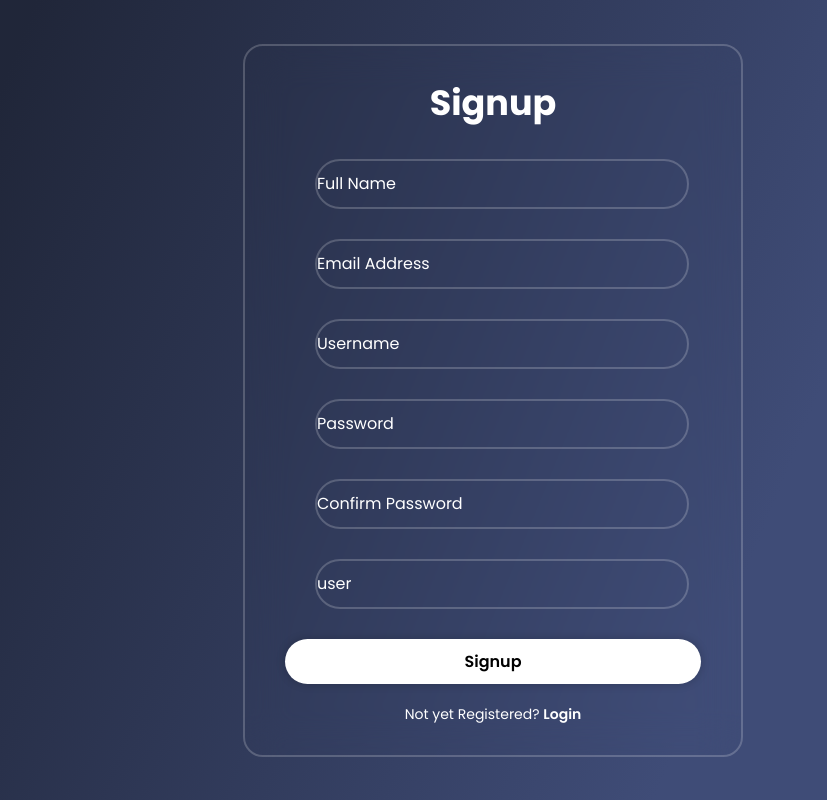
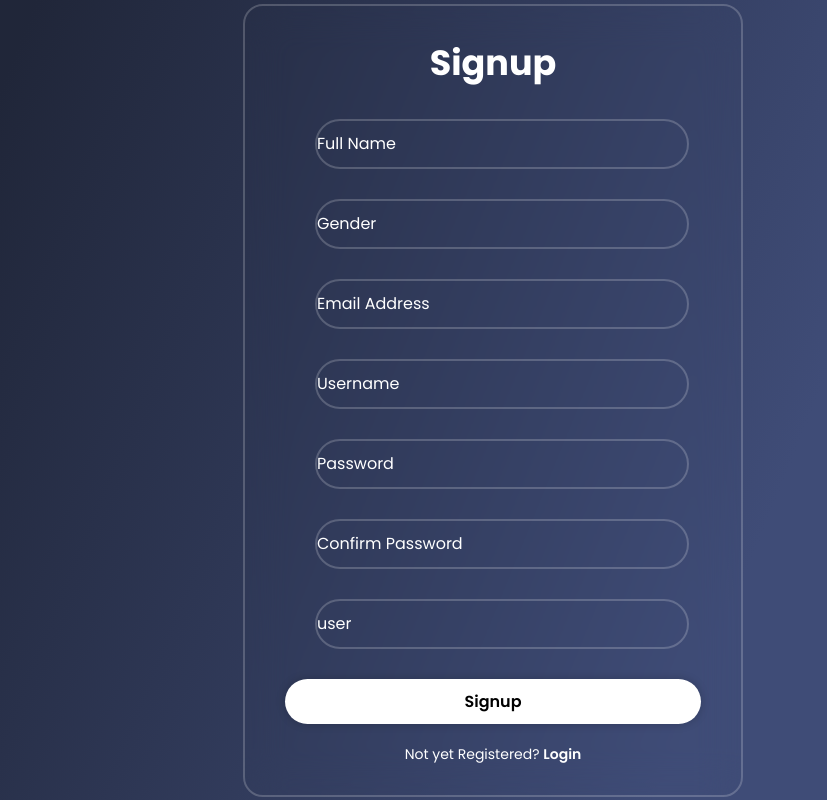
Before and after one commit to roan200/hotel-booking-system, a PHP site: page /signup.php in a window 1280 px wide. Shown: the whole page, without its empty margins (147-974 px from the left). Run offline with PHP 8.4, Linux system fonts and the light colour scheme.

Commit message:
[rebecca356] update sa signup

```diff
--- a/signup.php
+++ b/signup.php
@@ -4,6 +4,7 @@ if($_SERVER["REQUEST_METHOD"] == "POST")
 {
 
     $name = $_POST["name"];
+    $gender = $_POST["gender"];
     $email = $_POST["email"];
     $username = $_POST["username"];
     $pass = $_POST["password"];
@@ -13,8 +14,8 @@ if($_SERVER["REQUEST_METHOD"] == "POST")
     if($pass == $cpass)
     {
 
-    $register = "INSERT INTO users (full_name, email, username, pass, user_type)
-                VALUES ('$name','$email','$username','$pass','$type')";
+    $register = "INSERT INTO users (full_name, gender, email, username, pass, user_type)
+                VALUES ('$name','$gender','$email','$username','$pass','$type')";
 
     $result = mysqli_query($conn, $register);
 
@@ -45,6 +46,10 @@ if($_SERVER["REQUEST_METHOD"] == "POST")
         <form action="#" method="POST">
             <div class="input_box">
                 <input type="text" placeholder="Full Name" name="name" autocomplete="off" required>
+            </div>
+
+            <div class="input_box">
+                <input type="text" placeholder="Gender" name="gender" autocomplete="off" required>
             </div>
 
             <div class="input_box">
```
